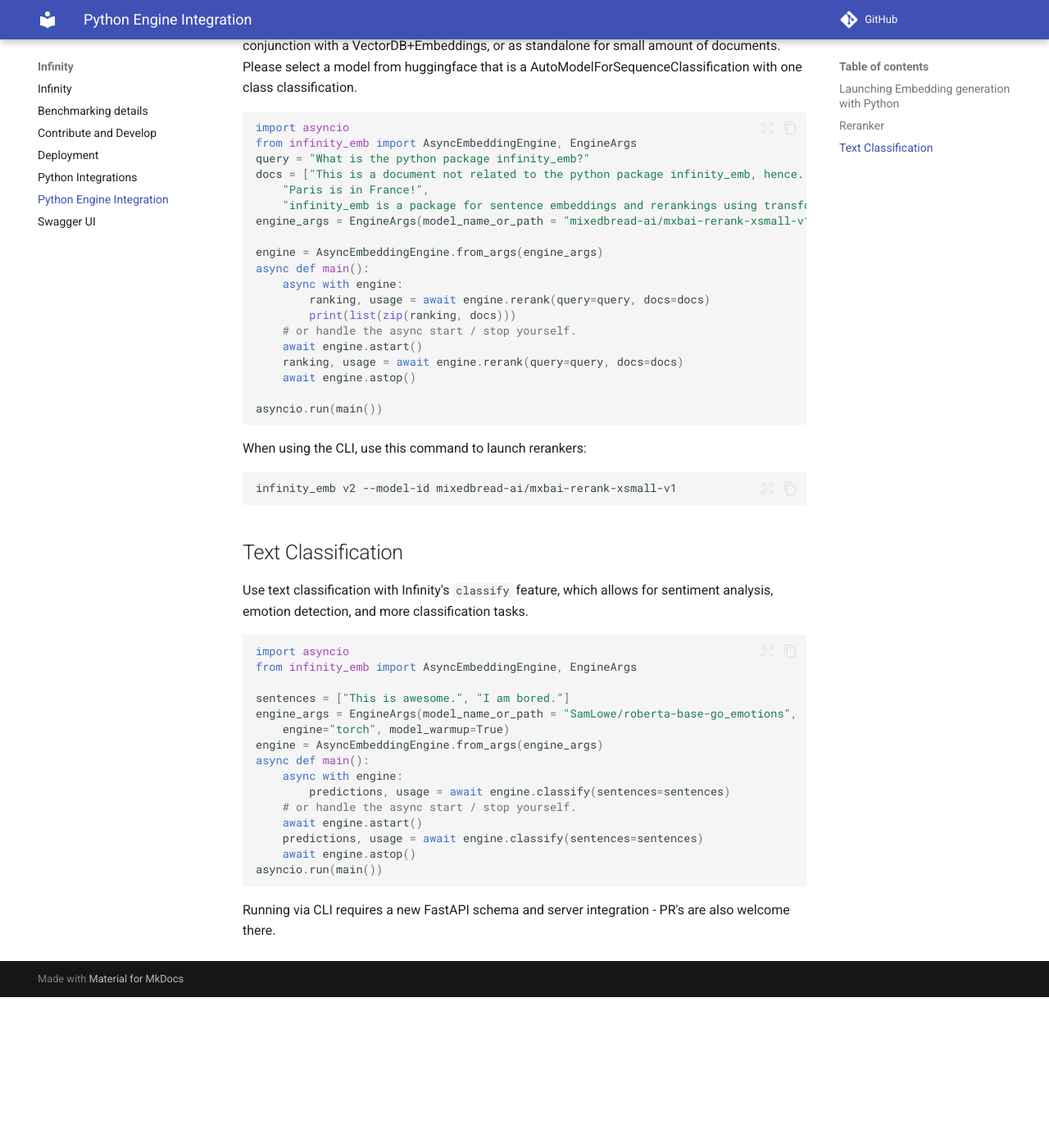
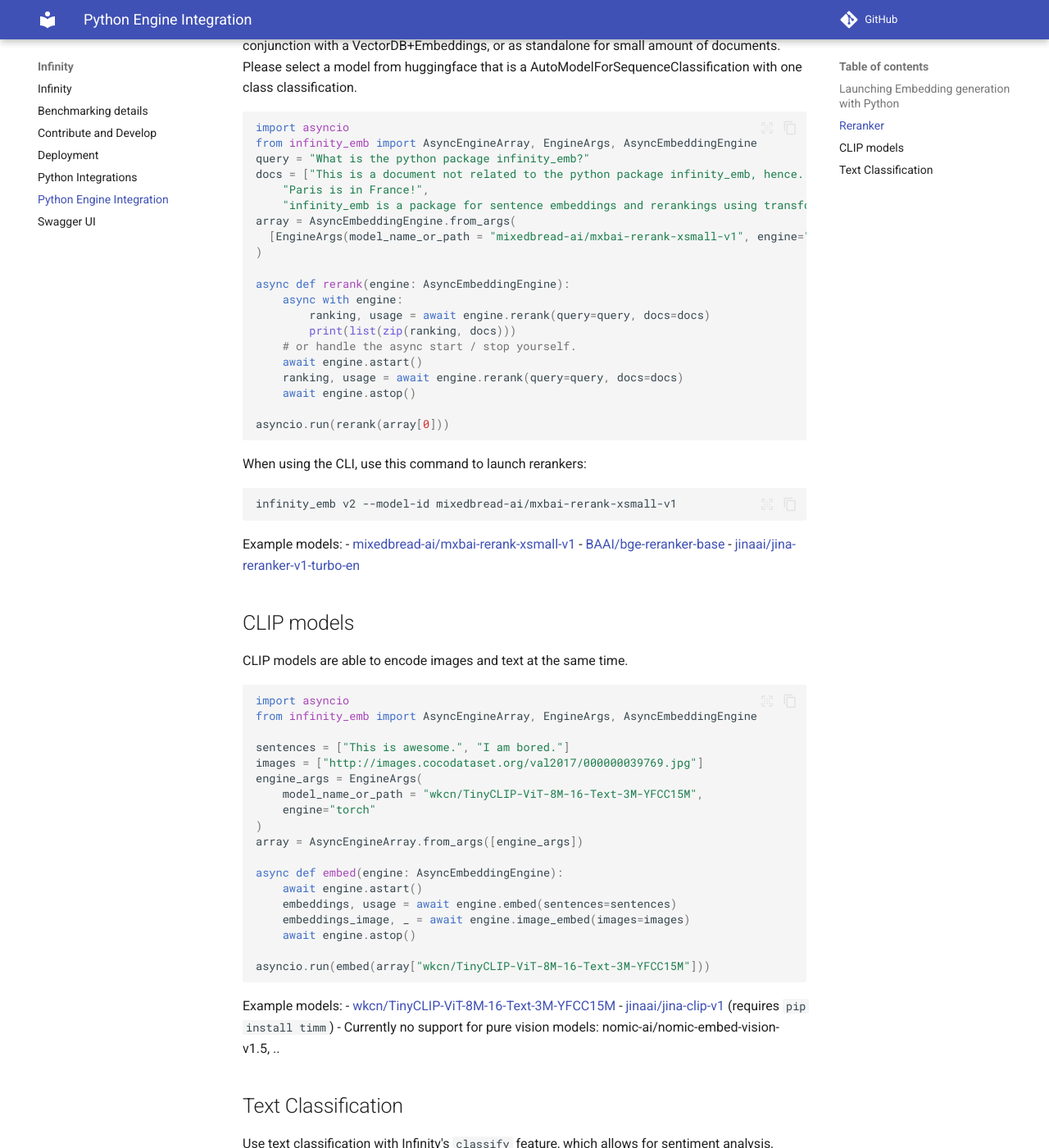
Before and after one commit to michaelfeil/infinity, an MkDocs documentation site: the page built from docs/docs/python_engine.md, in a window 1280 px wide and 1400 px high, scrolled down 1008 px. Shown: the whole window at 82% size. Built offline with MkDocs 1.6.1 and Material for MkDocs 9.7.7, drawn with Linux system fonts in a browser that asks for light colours; comment, search, counter and statistics services are not loaded; the version menu is left out; before the commit the page ends 2224 px from its top, so only the background shows below that; some of the changed text lies outside the part shown.

Commit message:
update: docs

````diff
--- a/docs/docs/python_engine.md
+++ b/docs/docs/python_engine.md
@@ -6,22 +6,22 @@
 
 ```python
 import asyncio
-from infinity_emb import AsyncEmbeddingEngine, EngineArgs
+from infinity_emb import AsyncEngineArray, EngineArgs, AsyncEmbeddingEngine
 from infinity_emb.log_handler import logger
 logger.setLevel(5) # Debug
 
 # Define sentences for embedding
 sentences = ["Embed this sentence via Infinity.", "Paris is in France."]
 # Initialize the embedding engine with model specifications
-engine = AsyncEmbeddingEngine.from_args(
+array = AsyncEngineArray.from_args([
     EngineArgs(
         model_name_or_path="BAAI/bge-small-en-v1.5",
         engine="torch",
         lengths_via_tokenize=True
-    )
+    )]
 )
 
-async def main():
+async def embed_image(engine: AsyncEmbeddingEngine):
     await engine.astart()  # initializes  the engine
     job1 = asyncio.create_task(engine.embed(sentences=sentences))
     # submit a second job in parallel
@@ -34,7 +34,7 @@
     await engine.astop()
 
 asyncio.run(
-    main()
+    embed_image(array["BAAI/bge-small-en-v1.5"])
 )
 ```
 
@@ -46,15 +46,16 @@
 
 ```python
 import asyncio
-from infinity_emb import AsyncEmbeddingEngine, EngineArgs
+from infinity_emb import AsyncEngineArray, EngineArgs, AsyncEmbeddingEngine
 query = "What is the python package infinity_emb?"
 docs = ["This is a document not related to the python package infinity_emb, hence...",
     "Paris is in France!",
     "infinity_emb is a package for sentence embeddings and rerankings using transformer models in Python!"]
-engine_args = EngineArgs(model_name_or_path = "mixedbread-ai/mxbai-rerank-xsmall-v1", engine="torch")
+array = AsyncEmbeddingEngine.from_args(
+  [EngineArgs(model_name_or_path = "mixedbread-ai/mxbai-rerank-xsmall-v1", engine="torch")]
+)
 
-engine = AsyncEmbeddingEngine.from_args(engine_args)
-async def main():
+async def rerank(engine: AsyncEmbeddingEngine):
     async with engine:
         ranking, usage = await engine.rerank(query=query, docs=docs)
         print(list(zip(ranking, docs)))
@@ -63,7 +64,7 @@
     ranking, usage = await engine.rerank(query=query, docs=docs)
     await engine.astop()
 
-asyncio.run(main())
+asyncio.run(rerank(array[0]))
 ```
 
 When using the CLI, use this command to launch rerankers:
@@ -71,26 +72,66 @@
 infinity_emb v2 --model-id mixedbread-ai/mxbai-rerank-xsmall-v1
 ```
 
+Example models:
+- [mixedbread-ai/mxbai-rerank-xsmall-v1](https://huggingface.co/mixedbread-ai/mxbai-rerank-xsmall-v1)
+- [BAAI/bge-reranker-base](https://huggingface.co/BAAI/bge-reranker-base)
+- [jinaai/jina-reranker-v1-turbo-en](https://huggingface.co/jinaai/jina-reranker-v1-turbo-en)
+
+## CLIP models
+
+CLIP models are able to encode images and text at the same time.
+
+```python
+import asyncio
+from infinity_emb import AsyncEngineArray, EngineArgs, AsyncEmbeddingEngine
+
+sentences = ["This is awesome.", "I am bored."]
+images = ["http://images.cocodataset.org/val2017/000000039769.jpg"]
+engine_args = EngineArgs(
+    model_name_or_path = "wkcn/TinyCLIP-ViT-8M-16-Text-3M-YFCC15M",
+    engine="torch"
+)
+array = AsyncEngineArray.from_args([engine_args])
+
+async def embed(engine: AsyncEmbeddingEngine):
+    await engine.astart()
+    embeddings, usage = await engine.embed(sentences=sentences)
+    embeddings_image, _ = await engine.image_embed(images=images)
+    await engine.astop()
+
+asyncio.run(embed(array["wkcn/TinyCLIP-ViT-8M-16-Text-3M-YFCC15M"]))
+```
+
+Example models:
+- [wkcn/TinyCLIP-ViT-8M-16-Text-3M-YFCC15M](https://huggingface.co/wkcn/TinyCLIP-ViT-8M-16-Text-3M-YFCC15M)
+- [jinaai/jina-clip-v1](https://huggingface.co/jinaai/jina-clip-v1) (requires `pip install timm`)
+- Currently no support for pure vision models: nomic-ai/nomic-embed-vision-v1.5, ..
+
+
 ## Text Classification
 
 Use text classification with Infinity's `classify` feature, which allows for sentiment analysis, emotion detection, and more classification tasks.
 
 ```python
 import asyncio
-from infinity_emb import AsyncEmbeddingEngine, EngineArgs
+from infinity_emb import AsyncEngineArray, EngineArgs, AsyncEmbeddingEngine
 
 sentences = ["This is awesome.", "I am bored."]
-engine_args = EngineArgs(model_name_or_path = "SamLowe/roberta-base-go_emotions",
+engine_args = EngineArgs(
+    model_name_or_path = "SamLowe/roberta-base-go_emotions",
     engine="torch", model_warmup=True)
-engine = AsyncEmbeddingEngine.from_args(engine_args)
-async def main():
+array = AsyncEngineArray.from_args([engine_args])
+
+async def classifier():
     async with engine:
         predictions, usage = await engine.classify(sentences=sentences)
     # or handle the async start / stop yourself.
     await engine.astart()
     predictions, usage = await engine.classify(sentences=sentences)
     await engine.astop()
-asyncio.run(main())
+asyncio.run(classifier(array["SamLowe/roberta-base-go_emotions"]))
 ```
 
-Running via CLI requires a new FastAPI schema and server integration - PR's are also welcome there.
+Example models:
+- [ProsusAI/finbert](https://huggingface.co/ProsusAI/finbert)
+- [SamLowe/roberta-base-go_emotions](SamLowe/roberta-base-go_emotions)
````
Also changed, not shown: docs/docs/integrations.md (+6 -0 lines), 1 other file.
